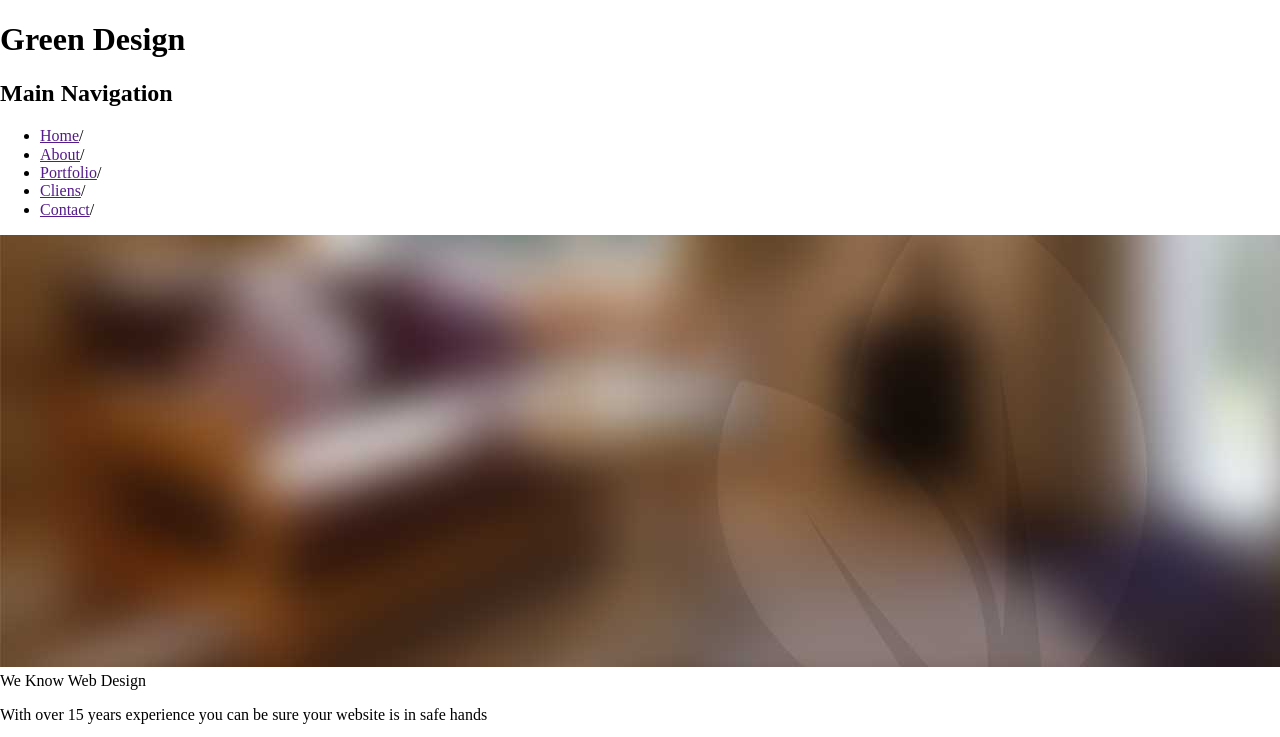
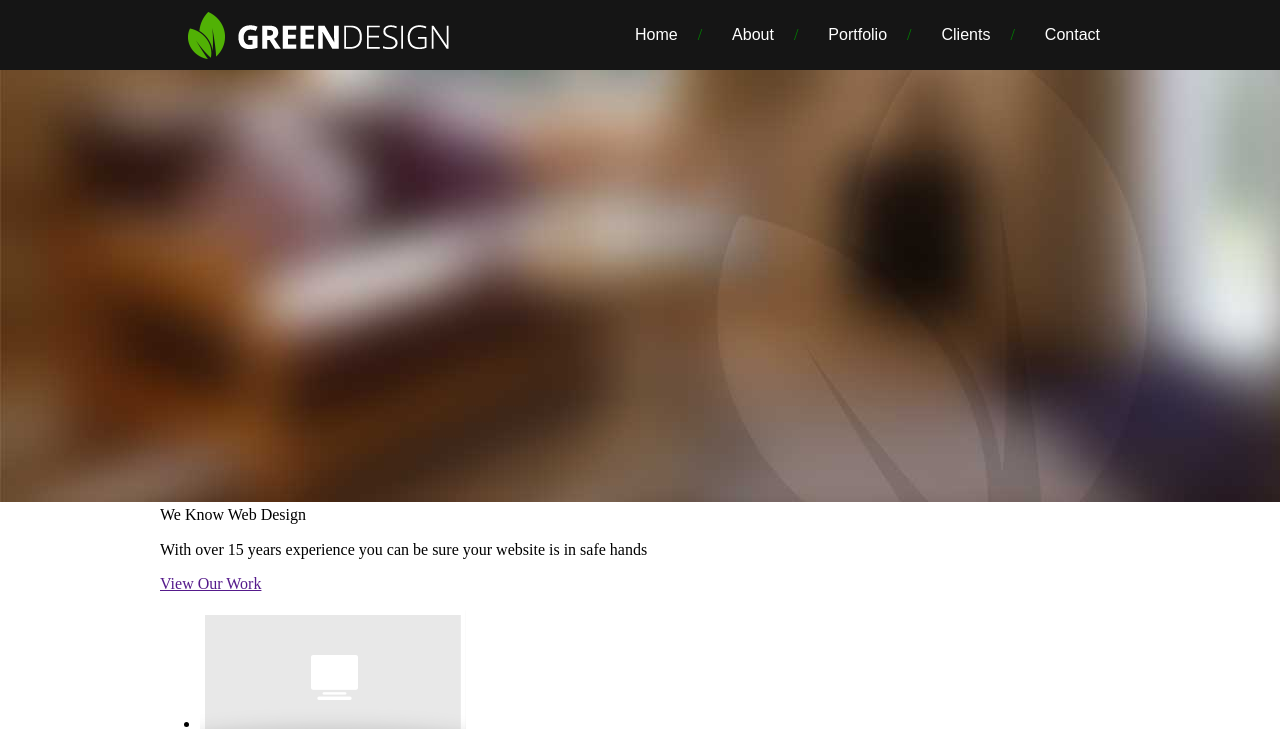
Before and after one commit to mfathei/psd-to-html, a plain HTML site: page index.html in a window 1280 px wide. Shown: the top 737 px of the page. Drawn offline with Linux system fonts and the light colour scheme.

Commit message:
style header and nav

```diff
--- a/index.html
+++ b/index.html
@@ -18,8 +18,8 @@
                     <li><a href="">Home</a><span>/</span></li>
                     <li><a href="">About</a><span>/</span></li>
                     <li><a href="">Portfolio</a><span>/</span></li>
-                    <li><a href="">Cliens</a><span>/</span></li>
-                    <li><a href="">Contact</a><span>/</span></li>
+                    <li><a href="">Clients</a><span>/</span></li>
+                    <li><a href="">Contact</a></li>
                 </ul>
             </nav>
         </div>
--- a/style.css
+++ b/style.css
@@ -0,0 +1,54 @@
+.wrapper {
+    width: 100%;
+    max-width: 960px;
+    margin: 0 auto;
+}
+
+header {
+    background: #151515;
+}
+
+header::after {
+    display: block;
+    content: "";
+    clear: both;
+}
+
+#logo {
+    background: url(images/logo.png) no-repeat;
+    width: 300px;
+    height: 70px;
+    float: left;
+    text-indent: -10000px;
+    margin: 0;
+}
+
+header nav {
+    float: right;
+    margin-top: 10px;
+    margin-right: 20px;
+}
+
+header nav li {
+    float: left;
+    margin-left: 10px;
+    list-style: none;
+}
+
+header nav h2 {
+    margin: 0;
+    height: 0px;
+    text-indent: -10000px;
+}
+
+header nav a {
+    text-decoration: none;
+    color: #FFF;
+    font-family: arial;
+}
+
+header nav span {
+    color: green;
+    margin-left: 20px;
+    margin-right: 20px;
+}
```
